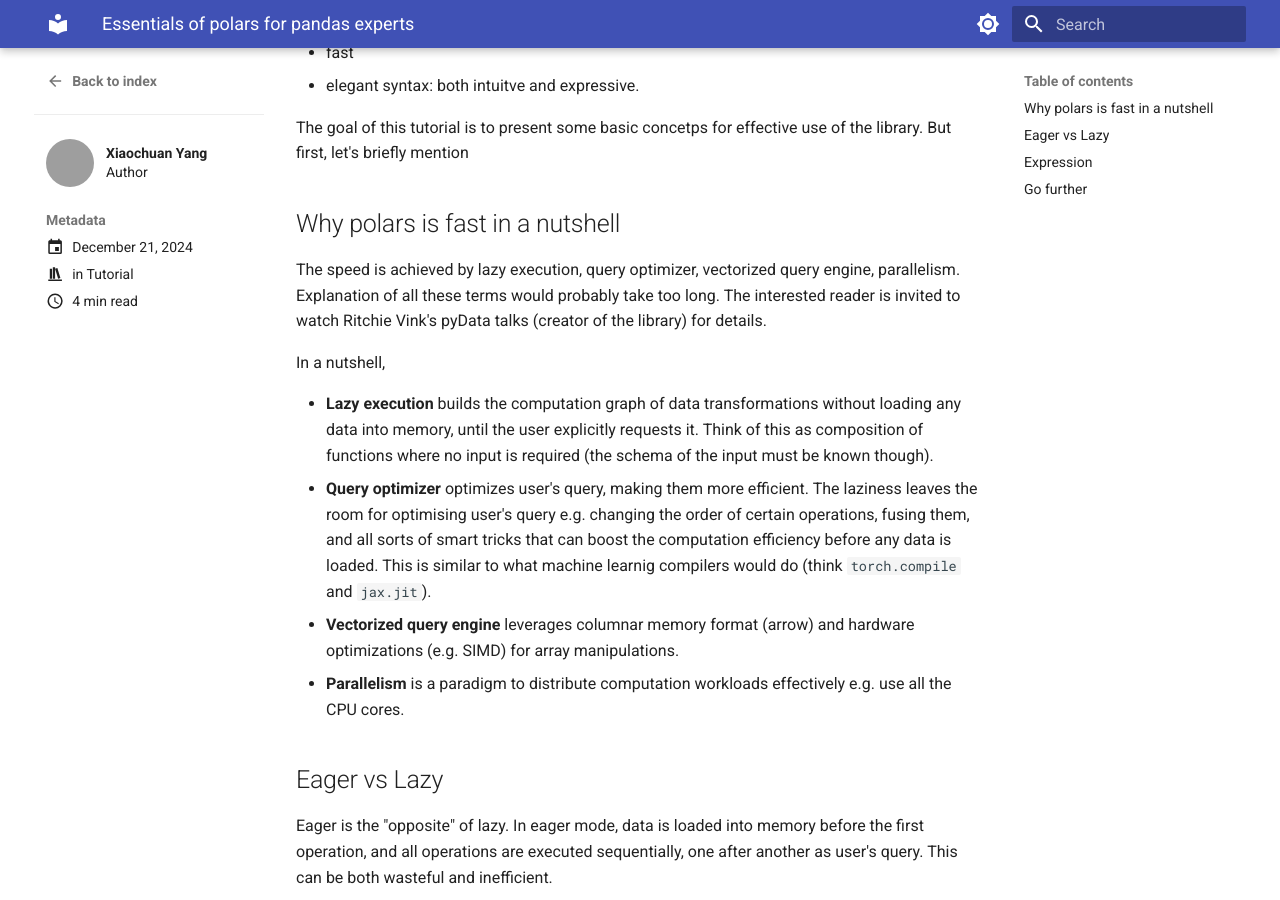
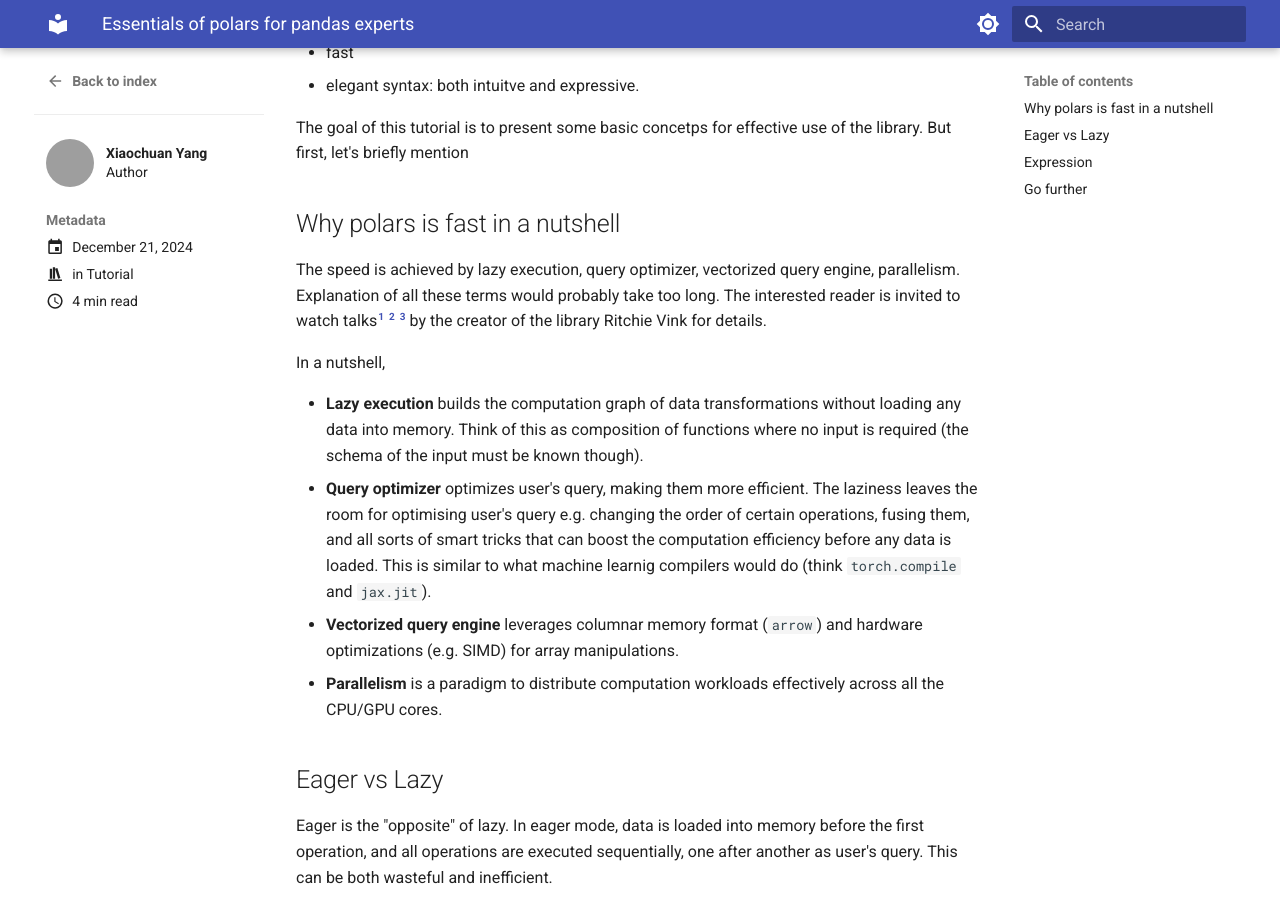
Before and after one commit to xiaochuany/blog, an MkDocs documentation site: the page built from docs/posts/2024-12-21-polars.md, in a window 1280 px wide and 900 px high, scrolled down 790 px. Built offline with MkDocs 1.6.1 and Material for MkDocs 9.7.7, drawn with Linux system fonts in a browser that asks for light colours; some of the changed text lies outside the part shown; grey boxes are pictures that could not be loaded.

Commit message:
docs: enhance polars documentation with additional references and clarify lazy execution concepts

```diff
--- a/docs/posts/2024-12-21-polars.md
+++ b/docs/posts/2024-12-21-polars.md
@@ -47,15 +47,19 @@
 
 The speed is achieved by lazy execution, query optimizer, vectorized query engine, parallelism.
 Explanation of all these terms would probably take too long. The interested reader is invited to
-watch Ritchie Vink's pyData talks (creator of the library) for details.
+watch talks[^pycon] [^pod] [^pydata] by the creator of the library Ritchie Vink for details.
+
+[^pycon]: https://www.youtube.com/watch?v=GOOYbl3cqlc&ab_channel=PyConLithuania
+[^pod]: https://www.youtube.com/watch?v=ubqF0yGyphU&t=3556s&ab_channel=SuperDataScience%3AML%26AIPodcastwithJonKrohn
+[^pydata]: https://www.youtube.com/watch?v=yYAVrVMGaMY&ab_channel=PyData
 
 In a nutshell,
 
 - **Lazy execution** builds the computation graph of data transformations without loading
-any data into memory, until the user explicitly requests it. Think of this as composition of functions where no input is required (the schema of the input must be known though).
+any data into memory. Think of this as composition of functions where no input is required (the schema of the input must be known though).
 - **Query optimizer** optimizes user's query, making them more efficient. The laziness leaves the room for optimising user's query e.g. changing the order of certain operations, fusing them, and all sorts of smart tricks that can boost the computation efficiency before any data is loaded. This is similar to  what machine learnig compilers would do (think `torch.compile` and `jax.jit`).
-- **Vectorized query engine** leverages columnar memory format (arrow) and hardware optimizations (e.g. SIMD) for array manipulations.
-- **Parallelism** is a paradigm to distribute computation workloads effectively e.g. use all the CPU cores.
+- **Vectorized query engine** leverages columnar memory format (`arrow`) and hardware optimizations (e.g. SIMD) for array manipulations.
+- **Parallelism** is a paradigm to distribute computation workloads effectively across all the CPU/GPU cores.
 
 ## Eager vs Lazy
 
```
